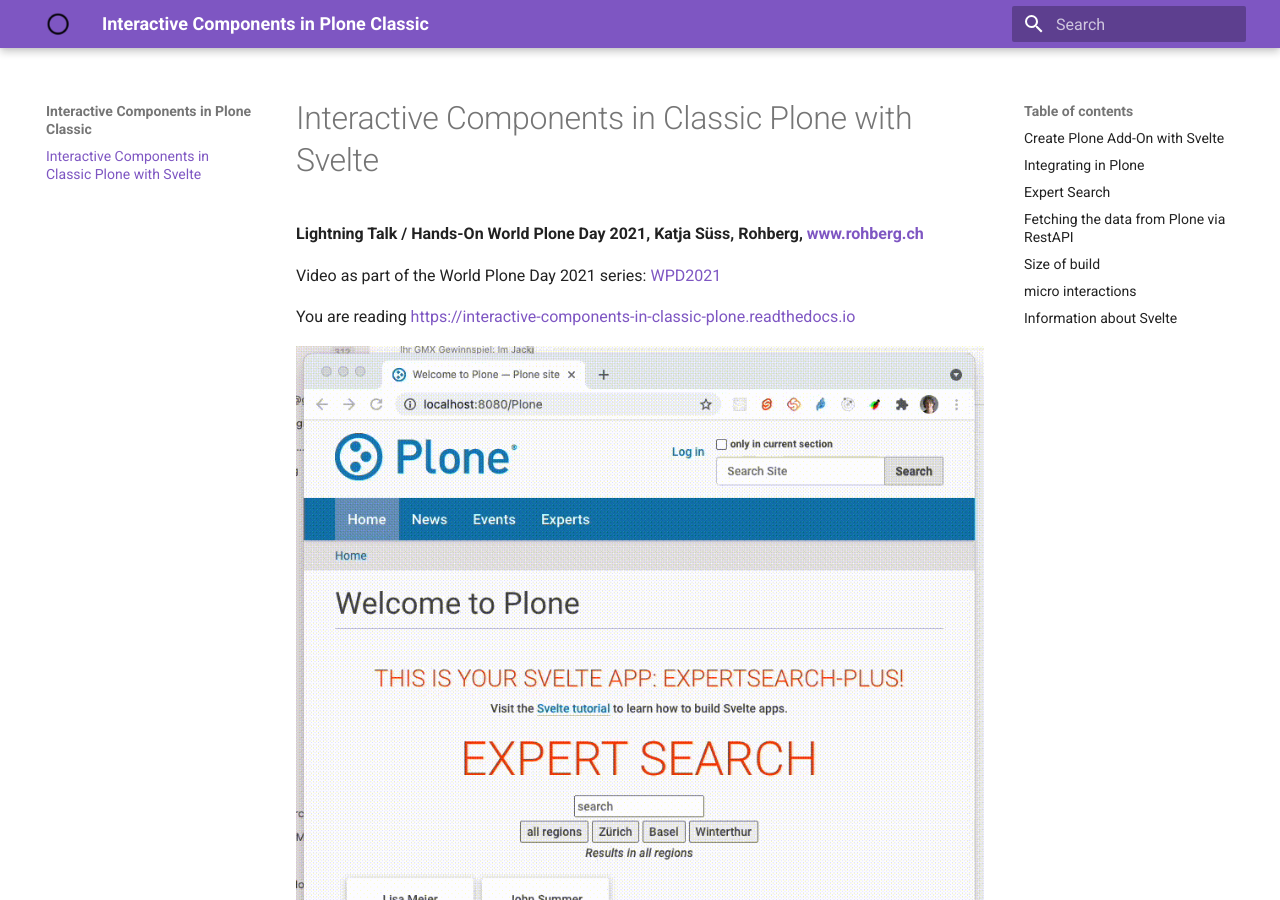
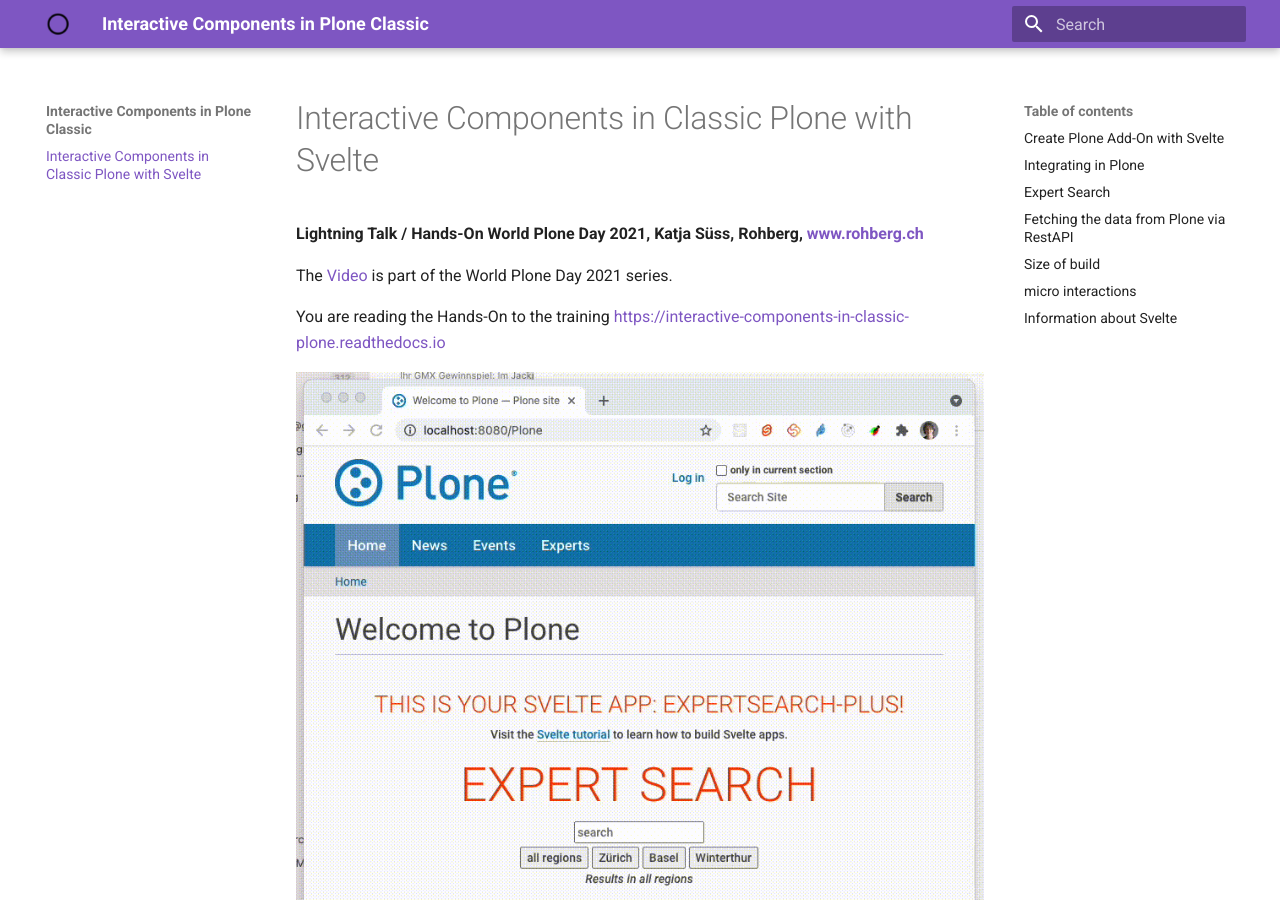
Before and after one commit to rohberg/talk-interactive-components-in-classic-plone, an MkDocs documentation site: the page built from docs/index.md, in a window 1280 px wide and 900 px high. Built offline with MkDocs 1.6.1 and Material for MkDocs 9.7.7, drawn with Linux system fonts in a browser that asks for light colours.

Commit message:
Fix links

```diff
--- a/docs/index.md
+++ b/docs/index.md
@@ -3,9 +3,9 @@
 **Lightning Talk / Hands-On World Plone Day 2021,
 Katja Süss, Rohberg, [www.rohberg.ch](https://www.rohberg.ch)**
 
-Video as part of the World Plone Day 2021 series: [WPD2021](https://www.youtube.com/watch?v=7wQHn-dVIAk)
+The [Video](https://www.youtube.com/watch?v=7wQHn-dVIAk) is part of the World Plone Day 2021 series.
 
-You are reading [https://interactive-components-in-classic-plone.readthedocs.io](https://interactive-components-in-classic-plone.readthedocs.io)
+You are reading the Hands-On to the training [https://interactive-components-in-classic-plone.readthedocs.io](https://interactive-components-in-classic-plone.readthedocs.io)
 
 ![expert search screencast](img/expertsearchplus.gif)
 
```
